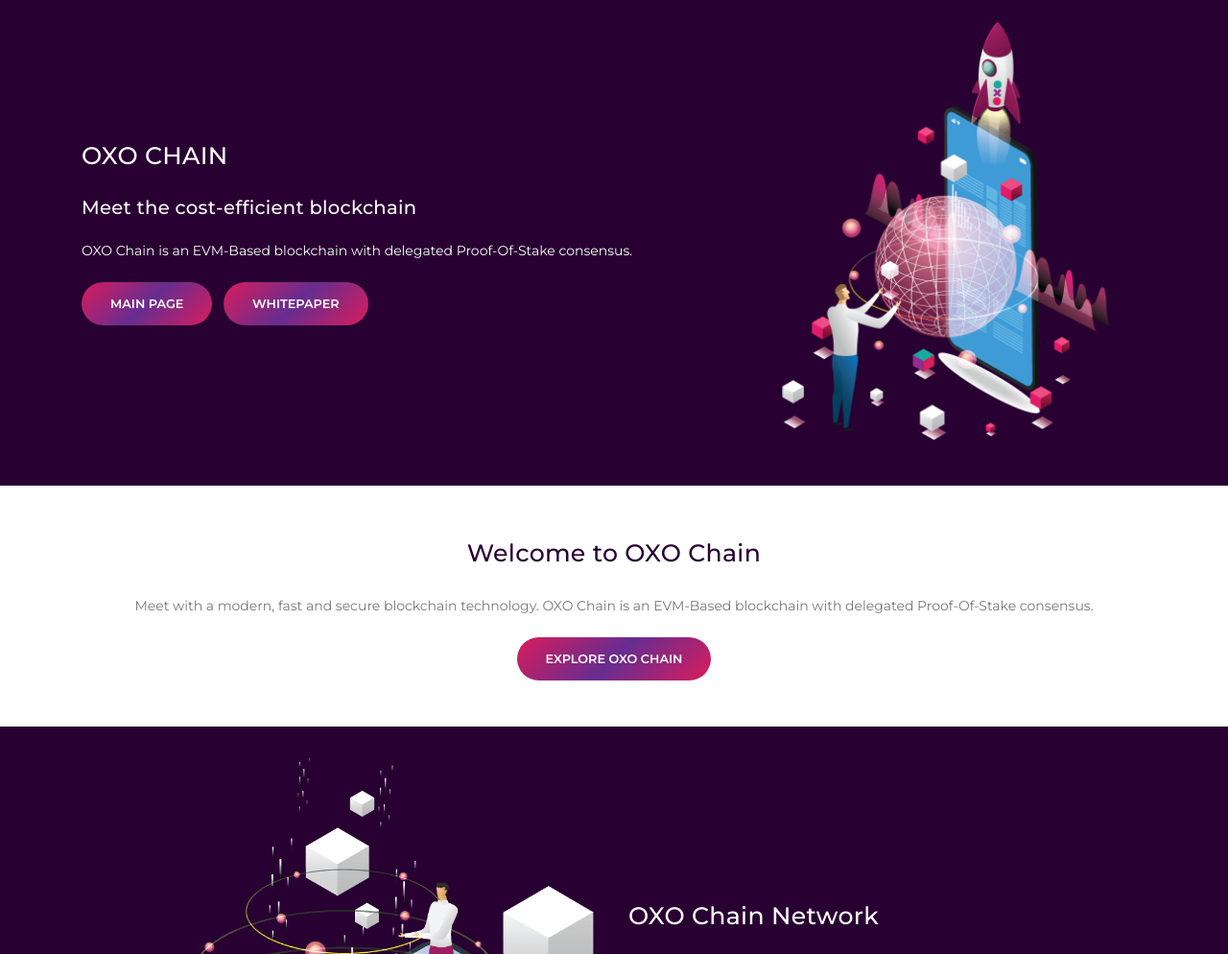
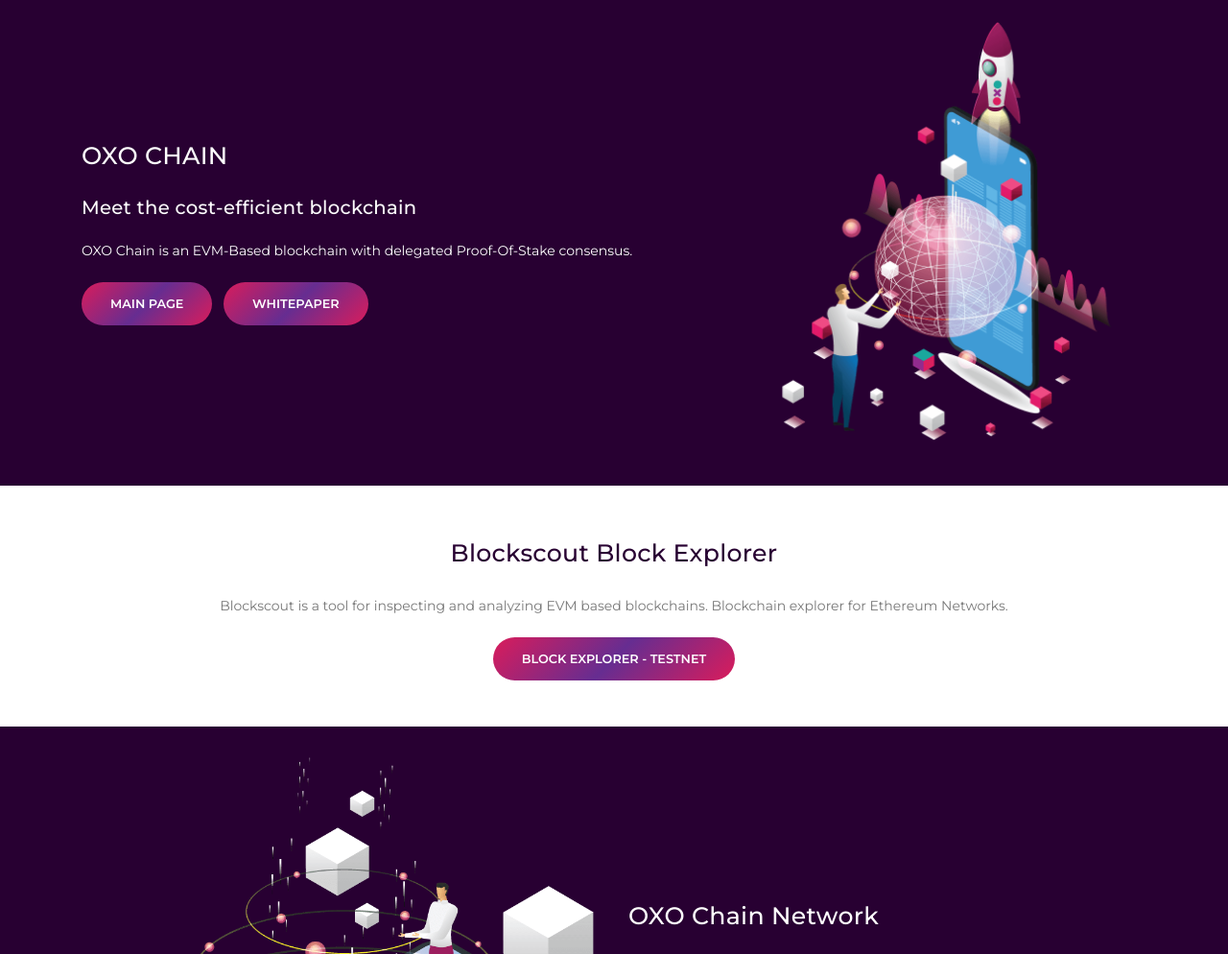
Before and after one commit to OXOChain/OXOChain-TestNet, a plain HTML site: page index.html in a window 1280 px wide. Shown: the part 106-1100 px from the top of the page at 96% size. Drawn offline with Linux system fonts and the light colour scheme.

Commit message:
Update index.html

```diff
--- a/index.html
+++ b/index.html
@@ -94,9 +94,9 @@
 					<div class="container">
 						<div class="row">
 							<div class="col-12 text-center">
-								<h1 class="main_color">Welcome to OXO Chain</h1>
-								<p>Meet with a modern, fast and secure blockchain technology. OXO Chain is an EVM-Based blockchain with delegated Proof-Of-Stake consensus.</p>
-								<a href="https://oxochain.com" class="btn btn-rounded btn-gradient">Explore OXO Chain</a>
+								<h1 class="main_color">Blockscout Block Explorer</h1>
+								<p>Blockscout is a tool for inspecting and analyzing EVM based blockchains. Blockchain explorer for Ethereum Networks.</p>
+								<a href="https://explorer.testnet.oxochain.com" class="btn btn-rounded btn-gradient">Block Explorer - TestNet</a>
 							</div>
 						</div>
 					</div>
```
